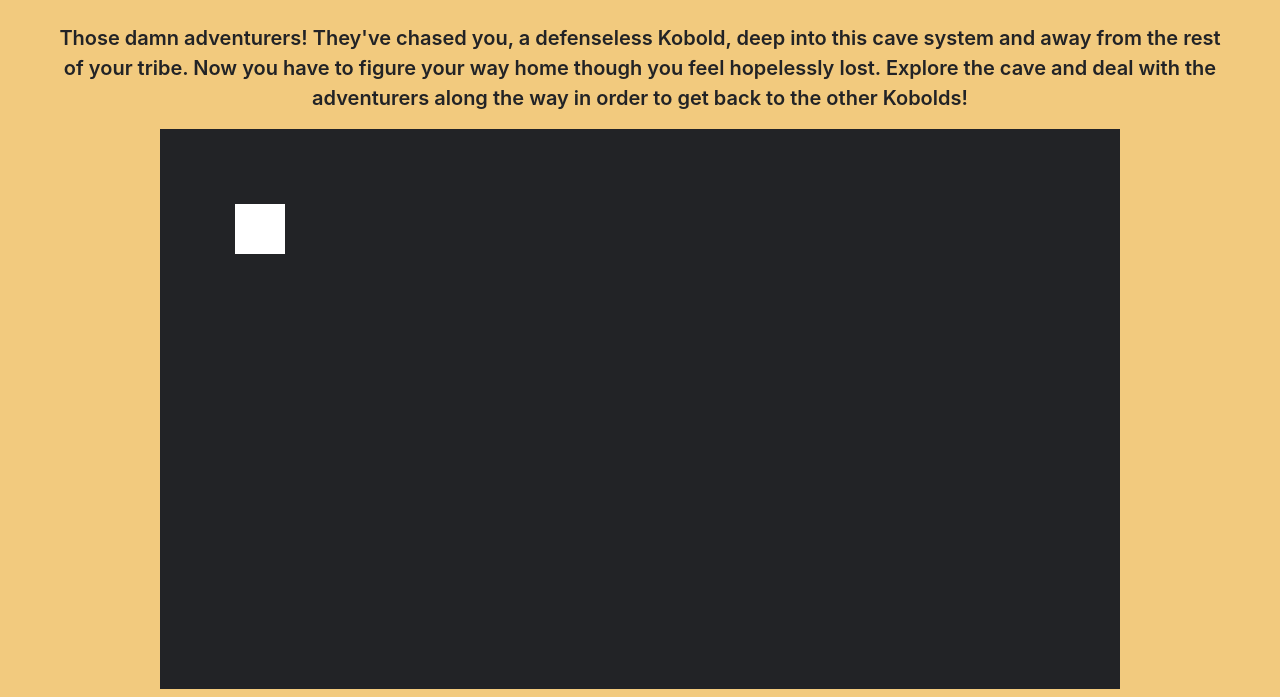
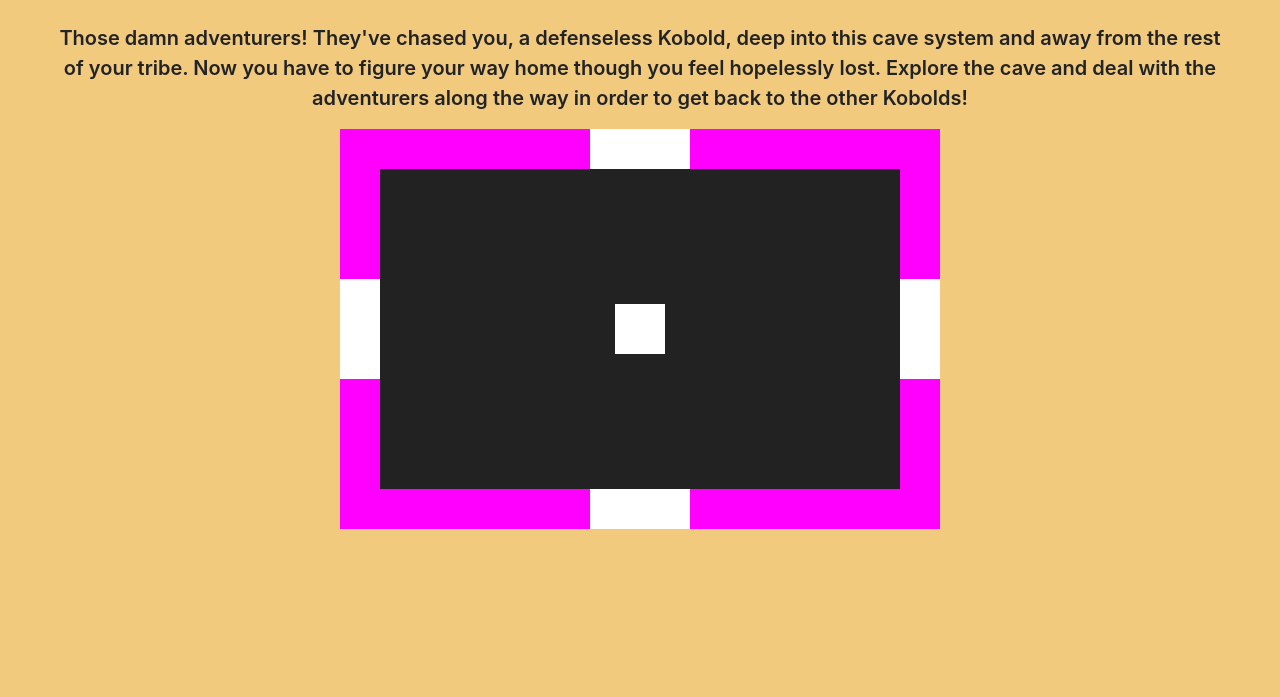
Before and after one commit to melissay94/gradies-grueling-grind, a website built with Parcel: page index.html in a window 1280 px wide. Shown: the part 103-800 px from the top of the page. Built offline with nearby package versions, Linux system fonts and the light colour scheme; a web font is replaced by a local one.

Commit message:
Added basic movement and wall collision

```diff
--- a/css/style.css
+++ b/css/style.css
@@ -20,9 +20,3 @@ h1 {
 .container-fluid {
     width: 95%;
 }
-
-#gradie-window {
-    background-color: #222326;
-    width: 75vw;
-    height: 70vh;
-}
--- a/js/app.js
+++ b/js/app.js
@@ -2,29 +2,24 @@
 
 import Phaser from "phaser";
 
-let canvas = null;
+const gameState = {};
+
 let game = null;
+let currentRoom;
+let player;
 
-
-document.addEventListener("DOMContentLoaded", () => {
-    canvas = document.getElementById("gradie-window");
-    game = new Phaser.Game(phaserConfig());
-});
-
-function phaserConfig () {
-    let canvasWidth = getComputedStyle(canvas)["width"];
-    canvasWidth = parseInt(canvasWidth.slice(0, canvasWidth.length-2));
-    let canvasHeight = getComputedStyle(canvas)["height"];
-    canvasHeight = parseInt(canvasHeight.slice(0, canvasHeight.length-2));
-    let canvasBackground = getComputedStyle(canvas)["background-color"];
-    return {
+const phaserConfig = {
     type: Phaser.CANVAS,
-        width: canvasWidth,
-        height: canvasHeight,
-        backgroundColor: canvasBackground,
+    width: 600,
+    height: 400,
+    backgroundColor: "#222222",
     parent: "gradie-window",
     title: "Gradie's Grueling Grind",
     version: "0.0.1",
+    physics: {
+        default: 'arcade',
+        arcade: {}
+    },
     scene: {
         preload: preload,
         create: create,
@@ -32,10 +27,94 @@ function phaserConfig () {
     },
     fps: 30
 };
+
+const Room = function(scene) {
+    this.walls = [];
+    this.createWalls = function() {
+        renderWalls(this, scene);
+    }
+}
+
+document.addEventListener("DOMContentLoaded", () => {
+    game = new Phaser.Game(phaserConfig);
+});
+
+function preload() {
+
 };
 
-function preload() {};
-function create () {
-    this.add.rectangle(100, 100, 50, 50, 0xFFFFFF);
+function create() {
+    initializeGameKeys(this);
+
+    currentRoom = new Room(this);
+    currentRoom.createWalls();
+
+    player = this.add.rectangle(game.config.width/2, game.config.height/2, 50, 50, 0xFFFFFF);
+
+    const door1 = this.add.rectangle(game.config.width/2, 20, 100, 40, 0xFFFFFF);
+    const door2 = this.add.rectangle(game.config.width/2, game.config.height-20, 100, 40, 0xFFFFFF)
+    const door3 = this.add.rectangle(20, game.config.height/2, 40, 100, 0xFFFFFF);
+    const door4 = this.add.rectangle(game.config.width-20, game.config.height/2, 40, 100, 0xFFFFFF);
+
+
+    this.physics.add.existing(player);
+
+    currentRoom.walls.forEach(wall => {
+        this.physics.add.existing(wall);
+        wall.body.immovable = true;
+        this.physics.add.collider(player, wall);
+    });
+
+    player.body.collideWorldBounds = true;
+
 };
-function update () {};
+function update() {
+    player.body.velocity.y = 0;
+    player.body.velocity.x = 0;
+
+
+    if (gameState.sKey.isDown) {
+        player.body.velocity.y = 100;
+    }
+    if (gameState.wKey.isDown) {
+        player.body.velocity.y = -100;
+    }
+    if (gameState.dKey.isDown) {
+        player.body.velocity.x = 100;
+    }
+    if (gameState.aKey.isDown) {
+        player.body.velocity.x = -100;
+    }
+
+};
+
+function initializeGameKeys(scene) {
+    gameState.wKey = scene.input.keyboard.addKey('w');
+    gameState.sKey = scene.input.keyboard.addKey('s');
+    gameState.dKey = scene.input.keyboard.addKey('d');
+    gameState.aKey = scene.input.keyboard.addKey('a');
+    gameState.spaceKey = scene.input.keyboard.addKey('space');
+}
+
+function renderWalls(room, scene) {
+
+    let wallDepth = 40;
+    let doorLength = 100;
+    let wallXLength = (game.config.width - doorLength)/2;
+    let wallYLength = (game.config.height - doorLength)/2;
+
+    // Left Top Wall
+    room.walls.push(scene.add.rectangle(wallXLength/2, wallDepth/2, wallXLength, wallDepth, 0xFF00FF));
+    room.walls.push(scene.add.rectangle(game.config.width - (wallXLength/2), wallDepth/2, wallXLength, wallDepth, 0xFF00FF));
+
+    // Left Right Wall
+    room.walls.push(scene.add.rectangle(wallDepth/2, wallYLength/2, wallDepth, wallYLength, 0xFF00FF));
+    room.walls.push(scene.add.rectangle(wallDepth/2, game.config.height - wallYLength/2, wallDepth, wallYLength, 0xFF00FF));
+
+    room.walls.push(scene.add.rectangle(game.config.width-(wallDepth/2), wallYLength/2, wallDepth, wallYLength, 0xFF00FF));
+    room.walls.push(scene.add.rectangle(game.config.width-(wallDepth/2), game.config.height - (wallYLength/2), wallDepth, wallYLength, 0xFF00FF));
+
+    room.walls.push(scene.add.rectangle(wallXLength/2, game.config.height-(wallDepth/2), wallXLength, wallDepth, 0xFF00FF));
+    room.walls.push(scene.add.rectangle(game.config.width - wallXLength/2, game.config.height-(wallDepth/2), wallXLength, wallDepth, 0xFF00FF));
+
+}
```
Lines whose indentation alone changed are shown as unchanged.
